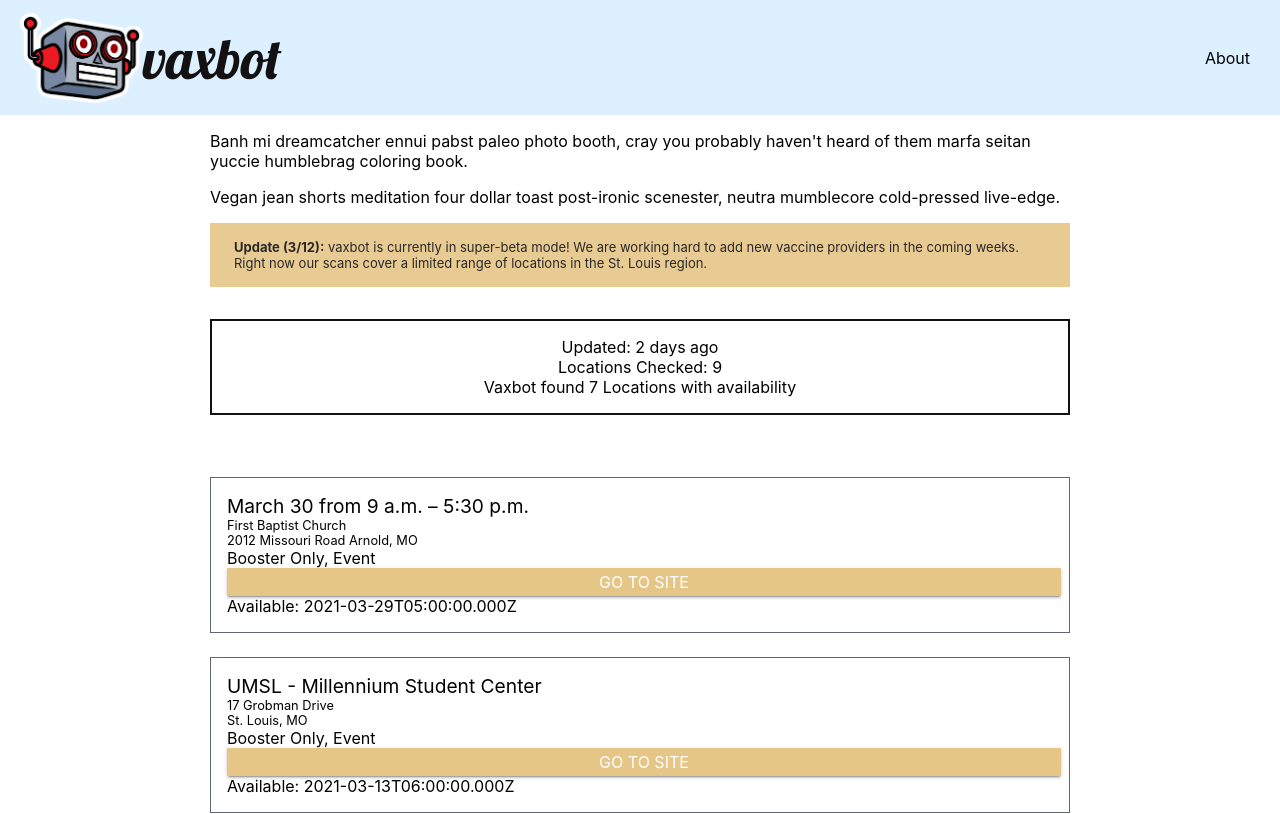
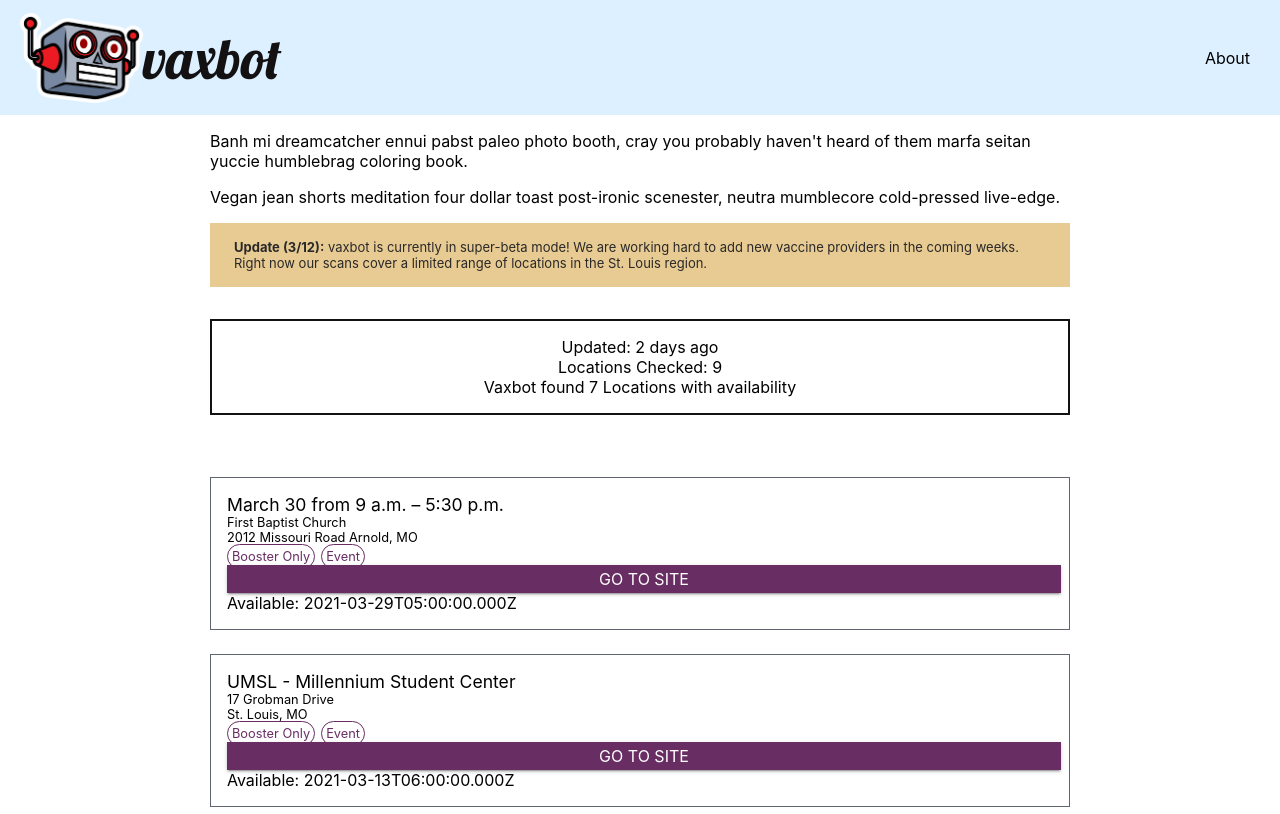
Before and after one commit to vaxbot/vaxbot-frontend, a React (Create React App) app: page / in a window 1280 px wide. Shown: the top 814 px of the page. Built offline with nearby package versions, Linux system fonts and the light colour scheme.

Commit message:
add tag styling

```diff
--- a/src/components/Provider/Provider.css
+++ b/src/components/Provider/Provider.css
@@ -15,7 +15,7 @@
 .provider-item.button-link {
     text-align: center;
     color: white;
-    background: var(--gold-crayola);
+    background: var(--dark-purple);
     width: 100%;
     margin: 0 auto;
     padding: 4px;
@@ -36,7 +36,7 @@
 }
 
 .provider-item.name {
-    font-size: 1.2em;
+    font-size: 1.1em;
 }
 
 .provider-item.address1 {
@@ -47,7 +47,18 @@
     font-size: 0.8em;
 }
 
-.provider-item.tags {
+.provider-item.tags-container {
+
+}
+
+.item-tag {
+    font-size: 0.8em;
+    color: var(--dark-purple);
+    border: 1.5px solid var(--dark-purple);
+    border-radius: 36px;
+    padding: 4px;
+    margin-right: 6px;
+
 
 }
 
--- a/src/components/Provider/Provider.js
+++ b/src/components/Provider/Provider.js
@@ -27,12 +27,24 @@ class Provider extends Component {
 
     render() {
 
+        let tags = [];
+        if(this.props.vaccine_tags){
+            for(let tag of this.props.vaccine_tags){
+                tags.push(<span className="item-tag">{tag}</span>)
+            }
+        }
+        if(this.props.tags){
+            for(let tag of this.props.tags){
+                tags.push(<span className="item-tag">{tag}</span>)
+            }
+        }
+
         return(
             <div id="123" className={ this.props.visible ? "provider provider-container" : "provider provider-container hidden"}>
                 <div className="provider-item name">{this.props.name}</div>
                 <div className="provider-item address1">{ this.props.address1 }</div>
                 <div className="provider-item city-state">{ this.props.city }, { this.props.state }</div>
-                <div className="provider-item tags">{ this.props.vaccine_tags }, { this.props.tags }</div>
+                <div className="provider-item tags-container">{ tags }</div>
                 <div className="provider-item button-link">
                     <a href={ this.props.url }>
                         <span className="button-link-label">GO TO SITE</span>
--- a/src/index.css
+++ b/src/index.css
@@ -4,6 +4,8 @@
     --gold-crayola: #E5C687;
     --black-coral: #60656F;
     --smokey-black: #131112;
+    --dark-purple: #682D63;
+    --light-purple: #DBBBF5
 }
 
 body {
```
